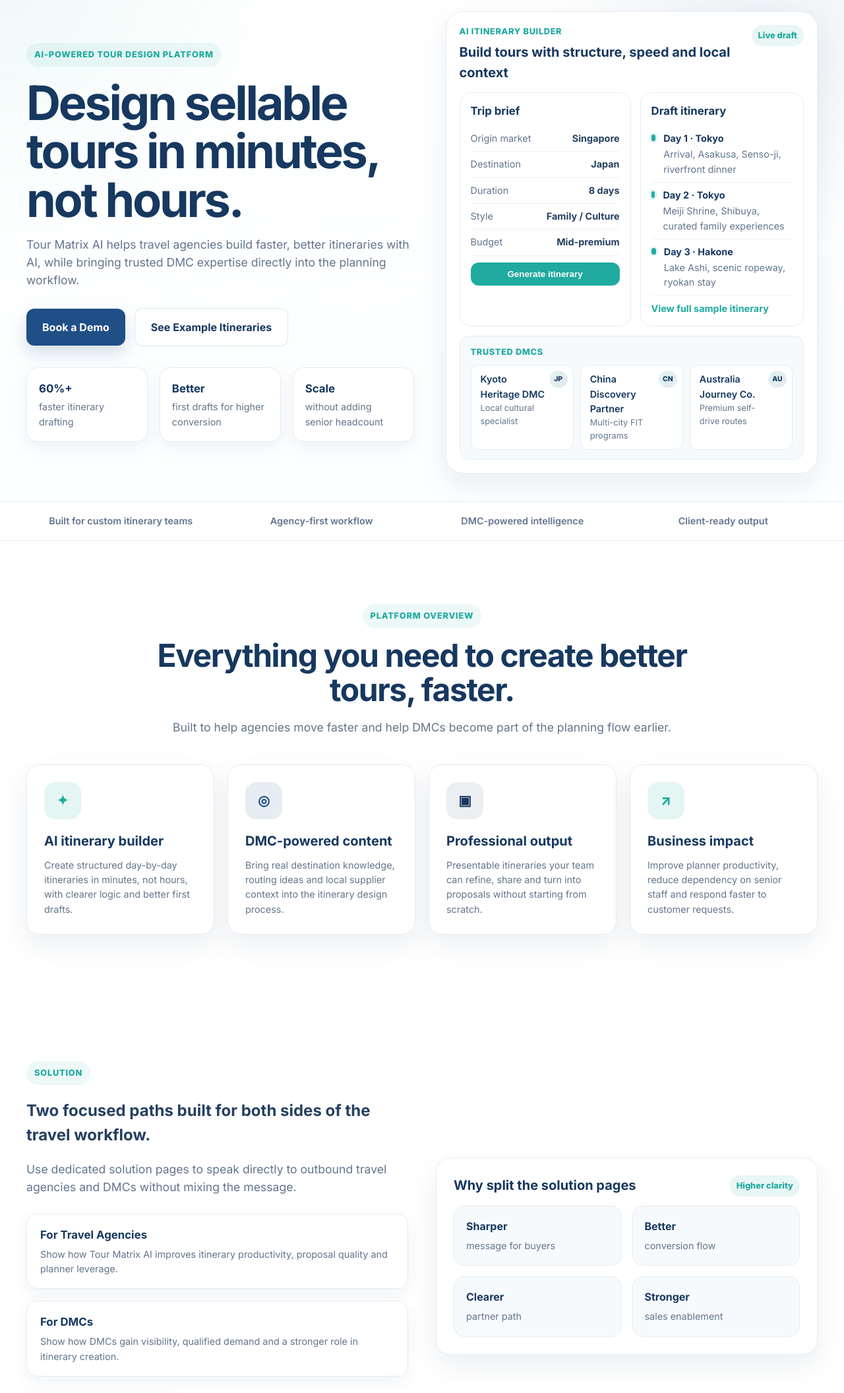
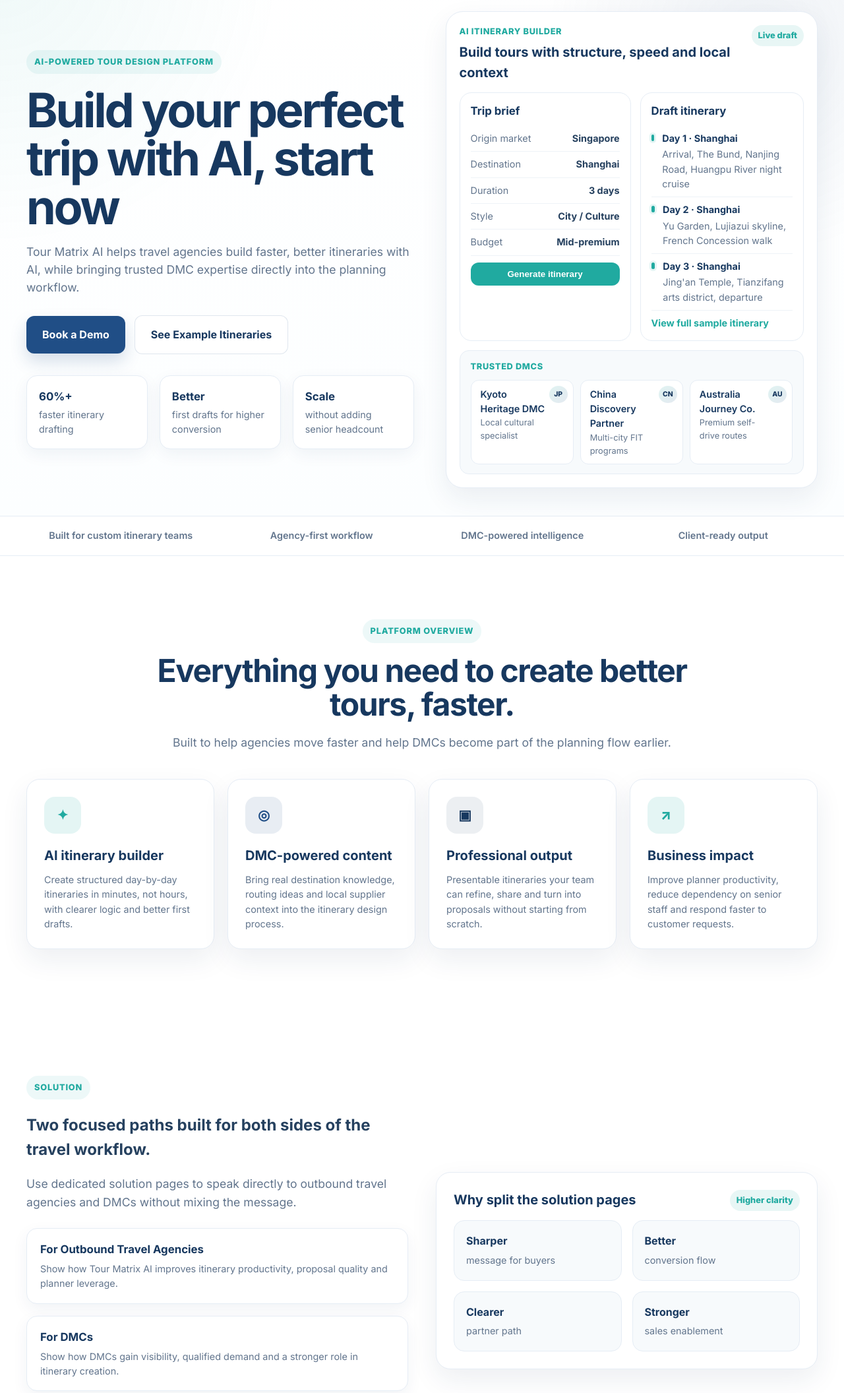
Before and after one commit to koronto11/tour-matrix-ai, a plain HTML site: page tour-matrix-ai/website/index.html in a window 1280 px wide. Shown: the part 140-2252 px from the top of the page at 66% size. Drawn offline with Linux system fonts and the light colour scheme.

Commit message:
feat: 修改文案

```diff
--- a/tour-matrix-ai/website/index.html
+++ b/tour-matrix-ai/website/index.html
@@ -27,7 +27,7 @@
       <div class="dropdown">
         <button class="nav-dropdown-toggle">Solution <span class="caret"></span></button>
         <div class="dropdown-menu">
-          <a href="solution-travel-agencies.html">For Travel Agencies</a>
+          <a href="solution-travel-agencies.html">For Outbound Travel Agencies</a>
           <a href="solution-dmcs.html">For DMCs</a>
         </div>
       </div>
@@ -47,7 +47,7 @@
     <div class="container hero-grid">
       <div class="hero-copy">
         <div class="eyebrow">AI-powered tour design platform</div>
-        <h1>Design sellable tours in minutes, not hours.</h1>
+        <h1>Build your perfect trip with AI, start now</h1>
         <p class="hero-text">
           Tour Matrix AI helps travel agencies build faster, better itineraries with AI, while bringing trusted DMC expertise directly into the planning workflow.
         </p>
@@ -74,17 +74,17 @@
             <div class="trip-brief">
               <h4>Trip brief</h4>
               <div class="brief-row"><span>Origin market</span><strong>Singapore</strong></div>
-              <div class="brief-row"><span>Destination</span><strong>Japan</strong></div>
-              <div class="brief-row"><span>Duration</span><strong>8 days</strong></div>
-              <div class="brief-row"><span>Style</span><strong>Family / Culture</strong></div>
+              <div class="brief-row"><span>Destination</span><strong>Shanghai</strong></div>
+              <div class="brief-row"><span>Duration</span><strong>3 days</strong></div>
+              <div class="brief-row"><span>Style</span><strong>City / Culture</strong></div>
               <div class="brief-row"><span>Budget</span><strong>Mid-premium</strong></div>
               <button class="mini-btn">Generate itinerary</button>
             </div>
             <div class="itinerary-panel">
               <h4>Draft itinerary</h4>
-              <div class="day-item"><span class="day-dot"></span><div><strong>Day 1 · Tokyo</strong><p>Arrival, Asakusa, Senso-ji, riverfront dinner</p></div></div>
-              <div class="day-item"><span class="day-dot"></span><div><strong>Day 2 · Tokyo</strong><p>Meiji Shrine, Shibuya, curated family experiences</p></div></div>
-              <div class="day-item"><span class="day-dot"></span><div><strong>Day 3 · Hakone</strong><p>Lake Ashi, scenic ropeway, ryokan stay</p></div></div>
+              <div class="day-item"><span class="day-dot"></span><div><strong>Day 1 · Shanghai</strong><p>Arrival, The Bund, Nanjing Road, Huangpu River night cruise</p></div></div>
+              <div class="day-item"><span class="day-dot"></span><div><strong>Day 2 · Shanghai</strong><p>Yu Garden, Lujiazui skyline, French Concession walk</p></div></div>
+              <div class="day-item"><span class="day-dot"></span><div><strong>Day 3 · Shanghai</strong><p>Jing'an Temple, Tianzifang arts district, departure</p></div></div>
               <a href="#examples" class="inline-link">View full sample itinerary</a>
             </div>
           </div>
@@ -133,7 +133,7 @@
         <h2>Two focused paths built for both sides of the travel workflow.</h2>
         <p class="lead">Use dedicated solution pages to speak directly to outbound travel agencies and DMCs without mixing the message.</p>
         <div class="bullet-list">
-          <div class="bullet-item"><h4>For Travel Agencies</h4><p>Show how Tour Matrix AI improves itinerary productivity, proposal quality and planner leverage.</p></div>
+          <div class="bullet-item"><h4>For Outbound Travel Agencies</h4><p>Show how Tour Matrix AI improves itinerary productivity, proposal quality and planner leverage.</p></div>
           <div class="bullet-item"><h4>For DMCs</h4><p>Show how DMCs gain visibility, qualified demand and a stronger role in itinerary creation.</p></div>
         </div>
         <div class="hero-actions">
@@ -193,7 +193,7 @@
     </div>
     <div class="footer-links">
       <a href="index.html">Overview</a>
-      <a href="solution-travel-agencies.html">For Travel Agencies</a>
+      <a href="solution-travel-agencies.html">For Outbound Travel Agencies</a>
       <a href="solution-dmcs.html">For DMCs</a>
       <a href="how-it-works.html">How It Works</a>
     </div>
```
Also changed, not shown: tour-matrix-ai/website/how-it-works.html (+2 -2 lines), tour-matrix-ai/website/privacy.html (+2 -2 lines), tour-matrix-ai/website/solution-dmcs.html (+2 -2 lines), tour-matrix-ai/website/solution-travel-agencies.html (+7 -9 lines), tour-matrix-ai/website/terms.html (+2 -2 lines).
